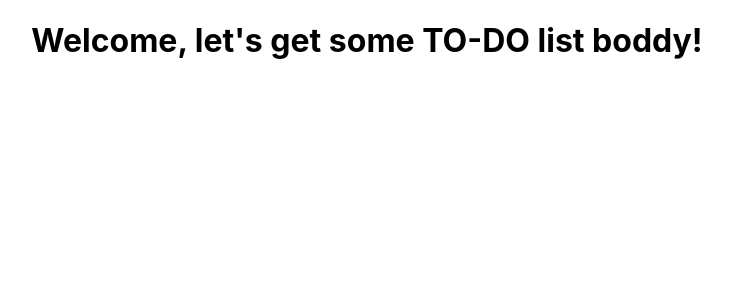
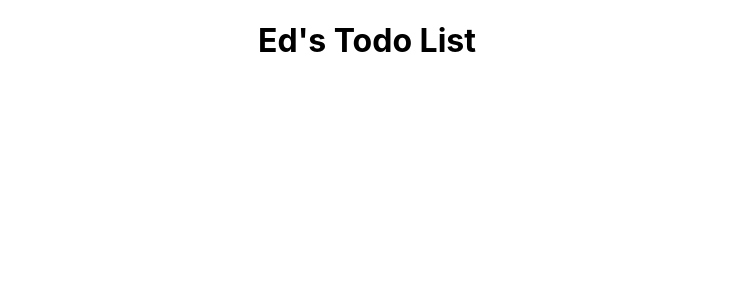
Before and after one commit to edineu/to-do-nets, a React (Create React App) app: page / in a window 1280 px wide. Shown: the top 300 px of the page, without its empty margins (273-1004 px from the left). Built offline with nearby package versions, Linux system fonts and the light colour scheme.

Commit message:
components folder n files

```diff
--- a/src/App.js
+++ b/src/App.js
@@ -1,10 +1,11 @@
-import logo from './logo.svg';
-import './App.css';
+import "./App.css";
 
 function App() {
   return (
     <div className="App">
-      <h1>Welcome, let's get some TO-DO list boddy!</h1>
+      <header>
+        <h1>Ed's Todo List</h1>
+      </header>
     </div>
   );
 }
```
Also changed, not shown: src/setupTests.js (deleted, +0 -5 lines), src/components/Form.js (added), src/components/TodoList.js (added), src/logo.svg (deleted), 1 other file (tests, documents, lock files or other folders).
